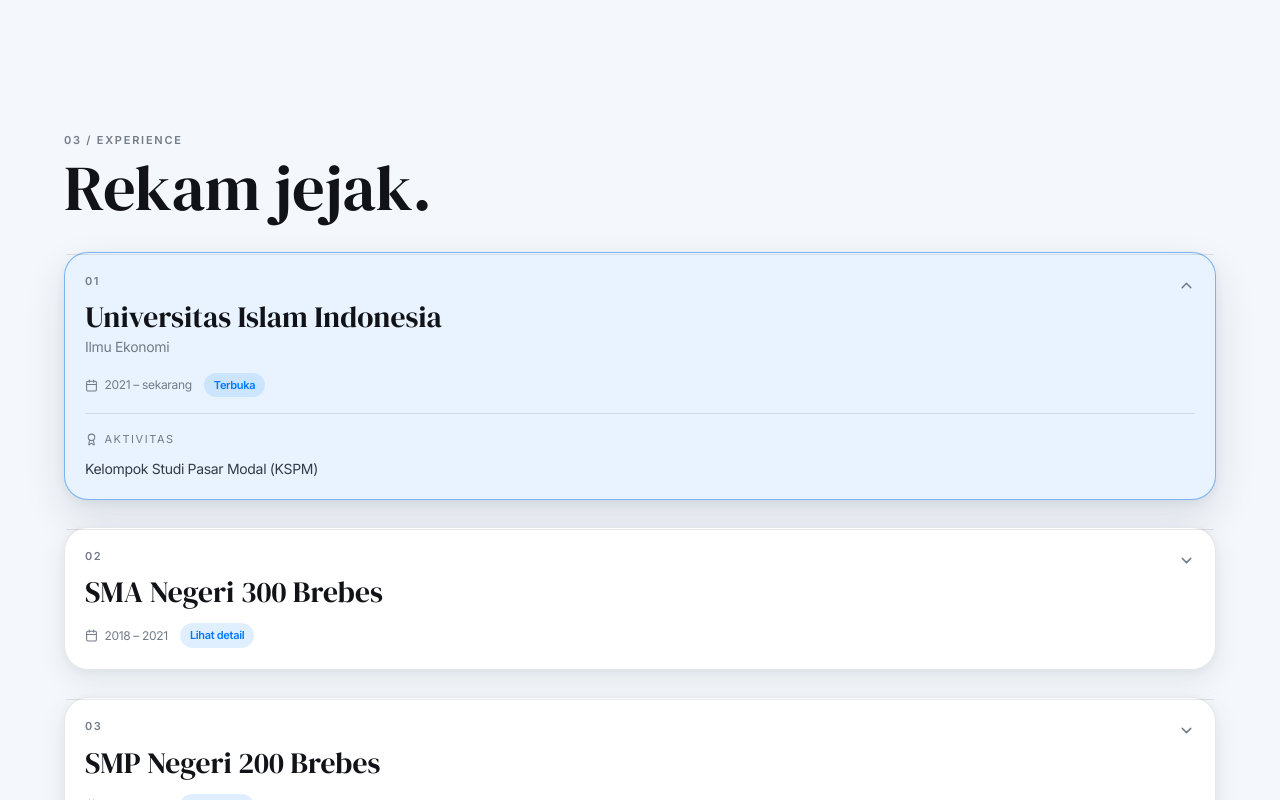
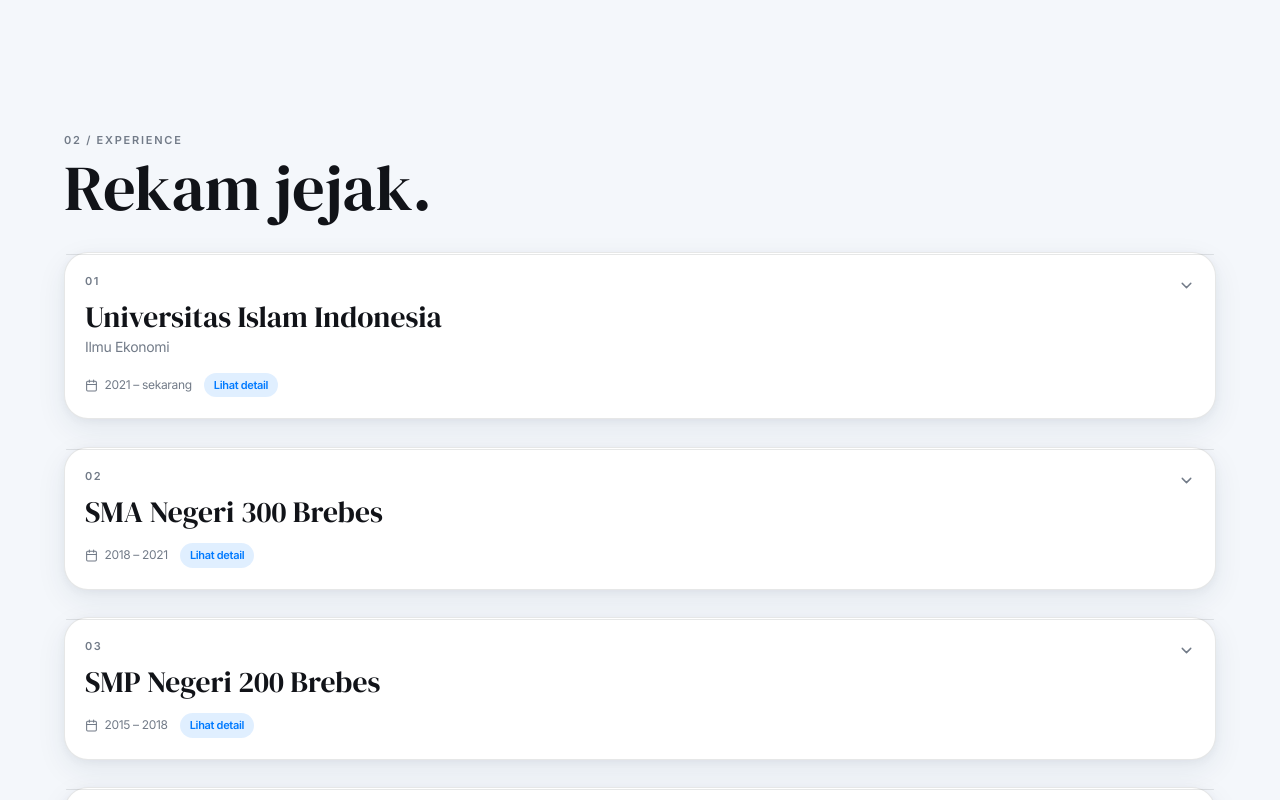
Before and after one commit to LionerHakim/JRHs, a React (Vite) app: page / in a window 1280 px wide. Shown: the part 1240-2040 px from the top of the page. Built offline with nearby package versions, Linux system fonts and the light colour scheme.

Commit message:
Fix Rekam Jejak default expansion and toggle behavior

```diff
--- a/src/components/Education.tsx
+++ b/src/components/Education.tsx
@@ -9,13 +9,13 @@ const educationData = [
 ];
 
 export default function RekamJejak() {
-  const [active, setActive] = useState(0);
+  const [active, setActive] = useState<number | null>(null);
 
   return (
     <section id="rekam-jejak" className="section-shell" aria-labelledby="experience-title">
       <div className="mx-auto max-w-6xl">
         <div className="section-heading">
-          <p className="eyebrow">03 / Experience</p>
+          <p className="eyebrow">02 / Experience</p>
           <h2 id="experience-title" className="display-title">Rekam jejak.</h2>
         </div>
         <div className="timeline">
@@ -25,7 +25,7 @@ export default function RekamJejak() {
               <button
                 key={item.institution}
                 type="button"
-                onClick={() => setActive(selected && index !== 0 ? 0 : index)}
+                onClick={() => setActive(selected ? null : index)}
                 aria-expanded={selected}
                 className="experience-card w-full text-left outline-none focus-visible:ring-2 focus-visible:ring-[var(--color-accent)]"
               >
@@ -42,10 +42,10 @@ export default function RekamJejak() {
                   <span className="rounded-full bg-[var(--color-accent-soft)] px-2.5 py-1 text-[11px] font-semibold text-[var(--color-accent)]">{selected ? 'Terbuka' : 'Lihat detail'}</span>
                 </div>
                 <div className={`timeline-activity ${selected ? 'is-open' : ''}`} aria-hidden={!selected}>
-                  {item.activities.length > 0 ? <>
+                  {item.activities.length > 0 && <>
                     <span><Award size={13} aria-hidden="true" />Aktivitas</span>
                     {item.activities.map((activity) => <p key={activity}>{activity}</p>)}
-                  </> : <p>Tidak ada aktivitas tambahan yang dicatat.</p>}
+                  </>}
                 </div>
               </button>
             );
```
